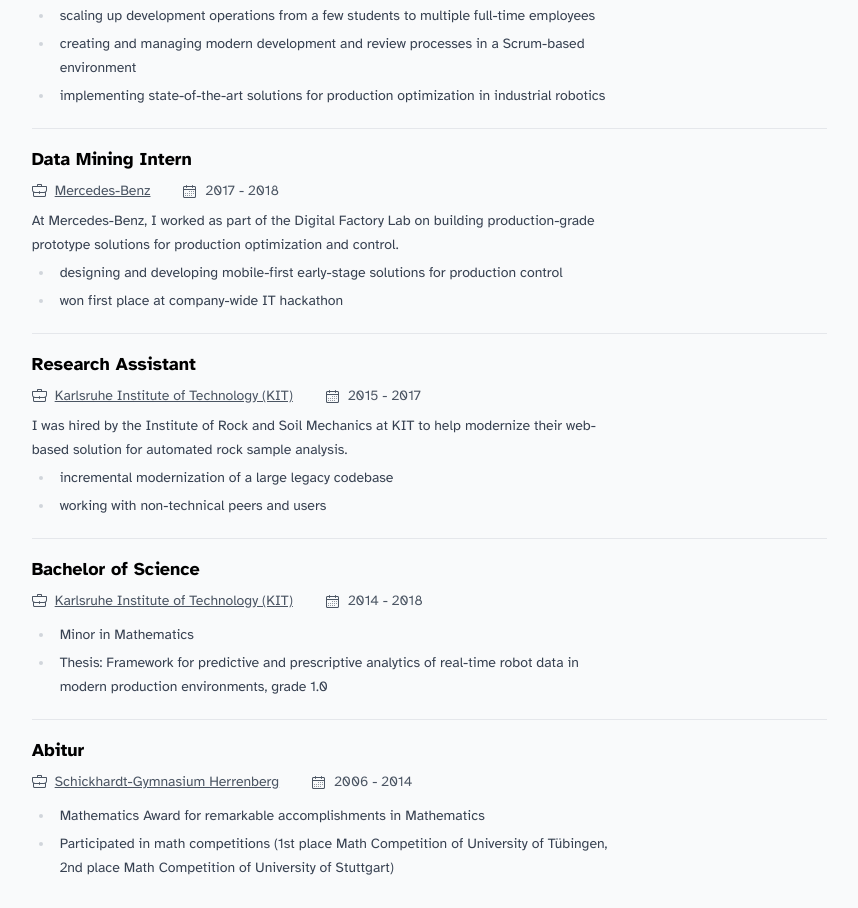
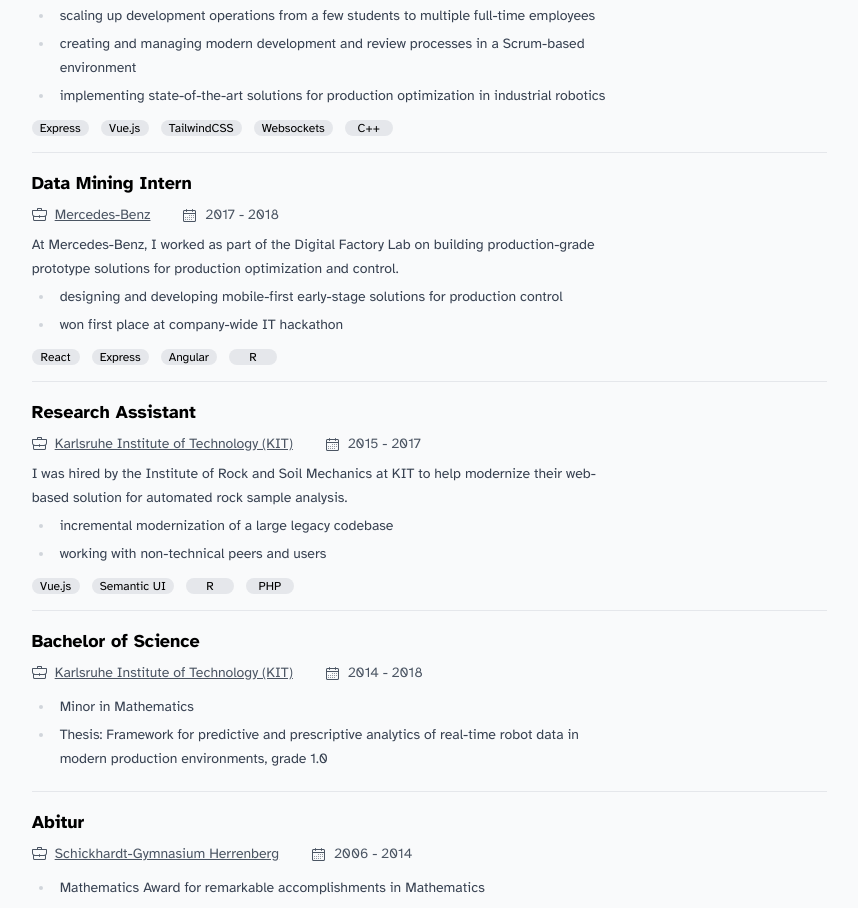
Before and after one commit to jens-ox/blog, a Next.js app: page / in a window 1280 px wide. Shown: the part 880-1788 px from the top of the page, without its empty margins (414-1272 px from the left). Built offline with nearby package versions, Linux system fonts and the light colour scheme.

Commit message:
add remaining tools

```diff
--- a/app/page.tsx
+++ b/app/page.tsx
@@ -92,7 +92,8 @@ const positions: Position[] = [
           </li>
         </ul>
       </>
-    )
+    ),
+    tools: ['Express', 'Vue.js', 'TailwindCSS', 'Websockets', 'C++']
   },
   {
     title: 'Data Mining Intern',
@@ -113,7 +114,8 @@ const positions: Position[] = [
           <li>won first place at company-wide IT hackathon</li>
         </ul>
       </>
-    )
+    ),
+    tools: ['React', 'Express', 'Angular', 'R']
   },
   {
     title: 'Research Assistant',
@@ -132,7 +134,8 @@ const positions: Position[] = [
           <li>working with non-technical peers and users</li>
         </ul>
       </>
-    )
+    ),
+    tools: ['Vue.js', 'Semantic UI', 'R', 'PHP']
   },
   {
     title: 'Bachelor of Science',
--- a/app/projects/page.tsx
+++ b/app/projects/page.tsx
@@ -123,7 +123,8 @@ const projects: Project[] = [
         visualization. I rewrote MetricsGraphics entirely while being on short-time work during the
         beginning of Covid.
       </>
-    )
+    ),
+    tools: ['TypeScript', 'D3']
   }
 ]
 
```
